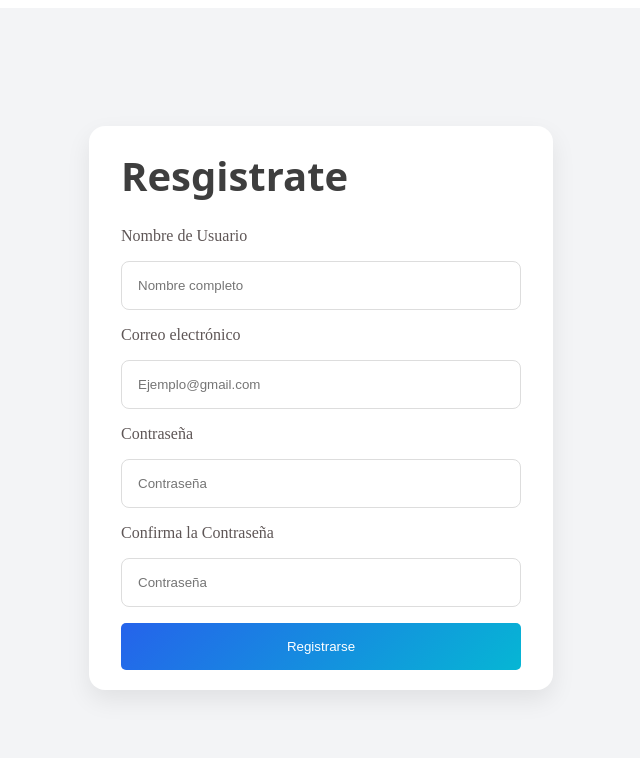
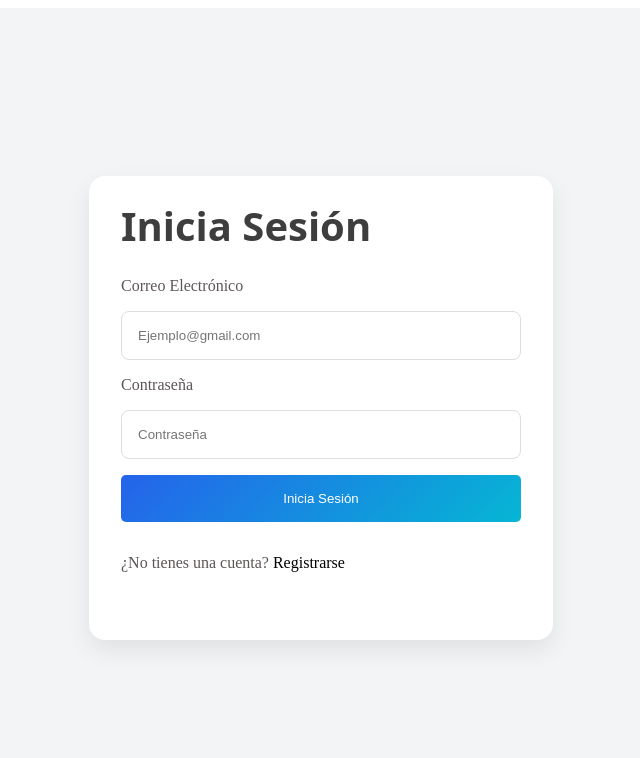
Before and after one commit to Bladimir-95/SistemaDeInventario, a React (Vite) app in the folder frontend/: page / in a window 1280 px wide. Shown: the top 758 px of the page, without its empty margins (319-959 px from the left). Built offline with nearby package versions, Linux system fonts and the light colour scheme.

Commit message:
Agregar rutas de auth en App.tsx y agregar texto que faltaba en vistas register y login

```diff
--- a/frontend/src/App.tsx
+++ b/frontend/src/App.tsx
@@ -1,11 +1,20 @@
+import { BrowserRouter as Router, Routes, Route } from 'react-router-dom';
+
 import Register from "./pages/auth/Register"
-
 import Login from "./pages/auth/Login"
 
 
 function App() {
 
-  return <Register />
+  return (
+    <Router>
+      <Routes>
+        <Route path='/login' element={<Login />} />
+        <Route path='/register' element={<Register />} />
+        <Route path='/' element={<Login />} />
+      </Routes>
+    </Router>
+  )
 }
 
 export default App
--- a/frontend/src/pages/auth/Login.tsx
+++ b/frontend/src/pages/auth/Login.tsx
@@ -57,6 +57,8 @@ function Login() {
                             />
 
                             <button type="submit" className={style.button}>Inicia Sesión</button>
+
+                                <p className={style.text}>¿No tienes una cuenta? <a className={style.a} href="/register">Registrarse</a></p>
                     </form>
             </div>
         </section>
--- a/frontend/src/pages/auth/Register.tsx
+++ b/frontend/src/pages/auth/Register.tsx
@@ -83,6 +83,8 @@ function Register() {
                 <button type="submit" className={style.button}>
                   Registrarse
                 </button>
+
+                <p className={style.text}>¿Ya tienes una cuenta? <a className={style.a} href="/login">Log in</a></p>
             </form>
           </div>
       </section>
--- a/frontend/src/pages/auth/auth.module.css
+++ b/frontend/src/pages/auth/auth.module.css
@@ -10,7 +10,7 @@
   background: white;
   padding: 2rem;
   width: 400px;
-  height: 500px;
+  height: 550px;
   border-radius: 16px;
   box-shadow: 0 10px 25px rgba(0, 0, 0, 0.08);
 }
@@ -57,6 +57,11 @@
   background: linear-gradient(135deg, #0F766E, #06B6D4);
 }
 
+.a {
+  text-decoration: none;
+  color: #000000;
+}
+
 @media (max-width: 425px) {
   .container {
     background: linear-gradient(135deg, #000000, #1a1a1a, #333333);
@@ -96,7 +101,7 @@
 @media (max-width: 320px) {
   .card {
     width: 200px;
-    height: 450px;
+    height: 500px;
   }
 
   .title {
```
